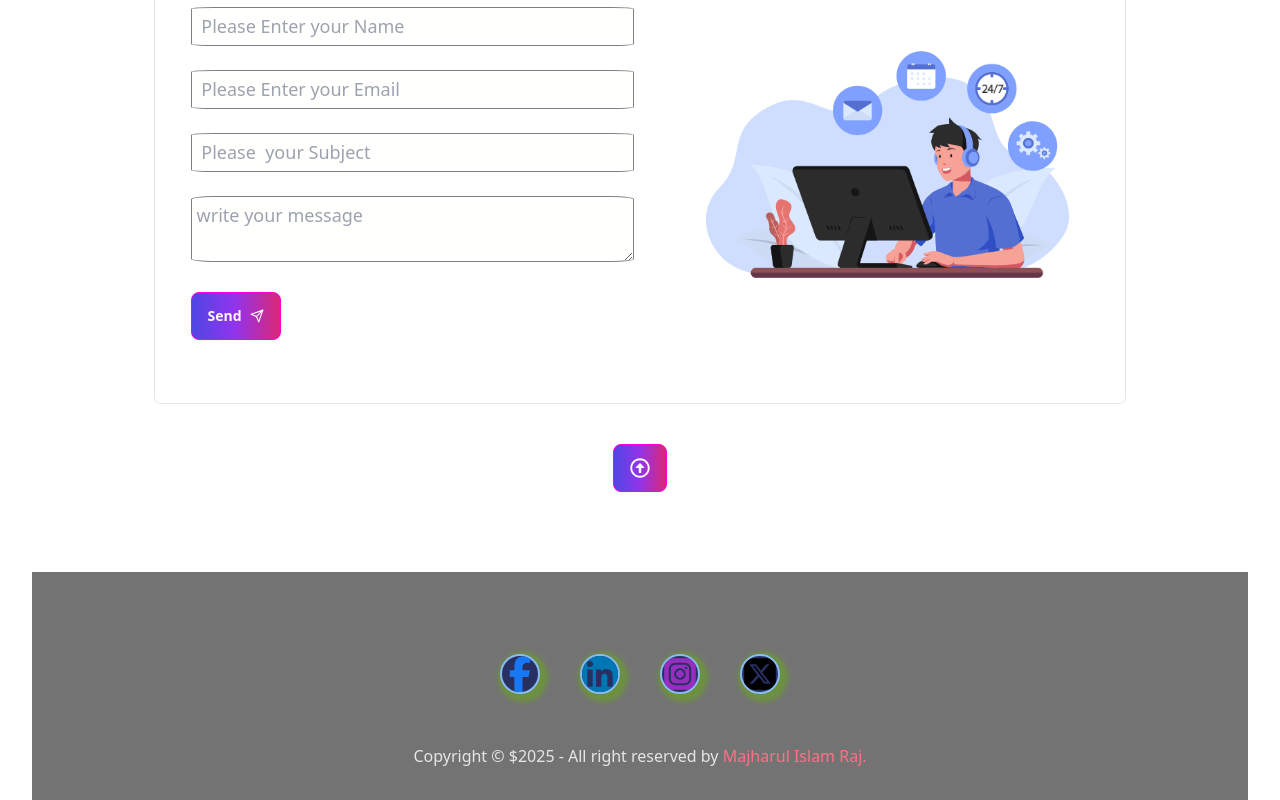
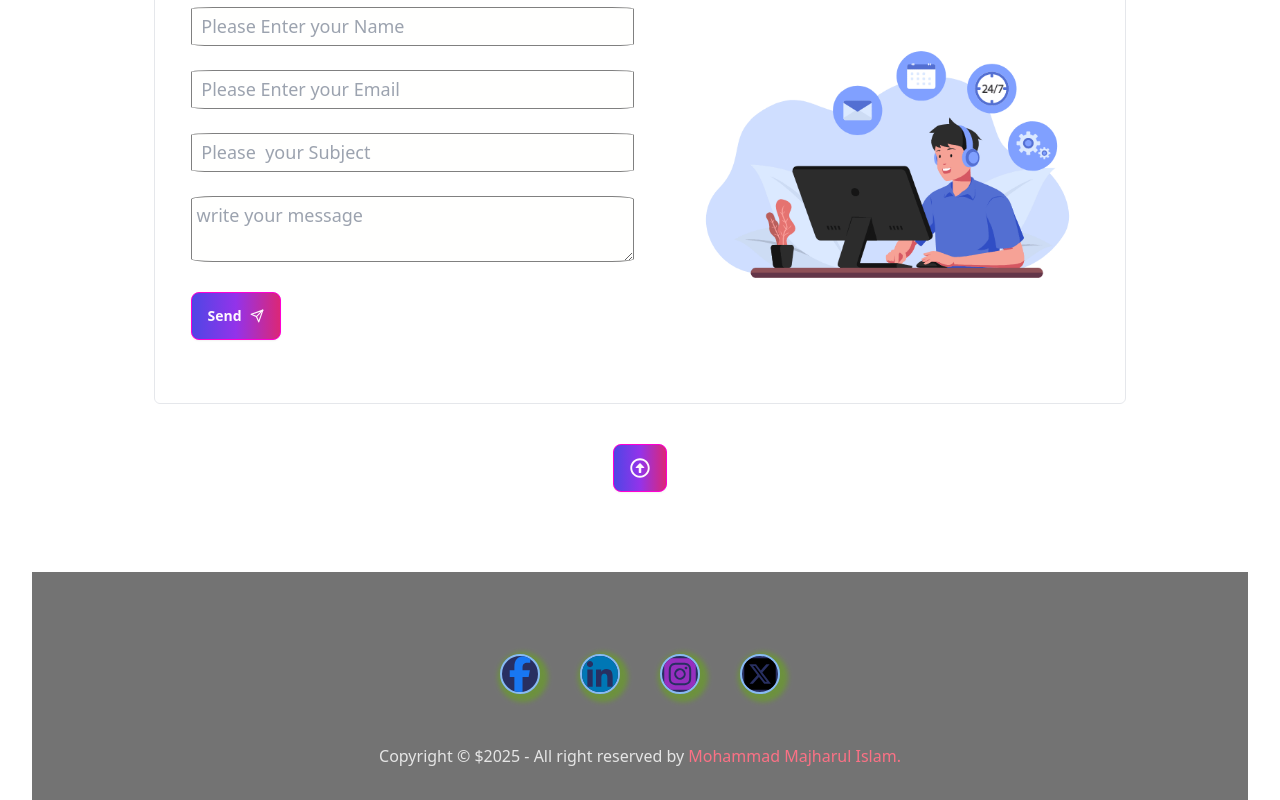
Before and after one commit to ItsRaj-Official/raj008, a React (Vite) app: page / in a window 1280 px wide. Shown: the part 2453-3253 px from the top of the page. Built offline with nearby package versions, Linux system fonts and the light colour scheme.

Commit message:
Update Footer.jsx

```diff
--- a/src/Components/Footer.jsx
+++ b/src/Components/Footer.jsx
@@ -23,7 +23,7 @@ const Footer = () => {
       </div>
       <p className=" text-center">
         Copyright © ${new Date().getFullYear()} - All right reserved by{" "}
-        <span className=" text-rose-400">Majharul Islam Raj.</span>
+        <span className=" text-rose-400">Mohammad Majharul Islam.</span>
       </p>
     </div>
   );
```
